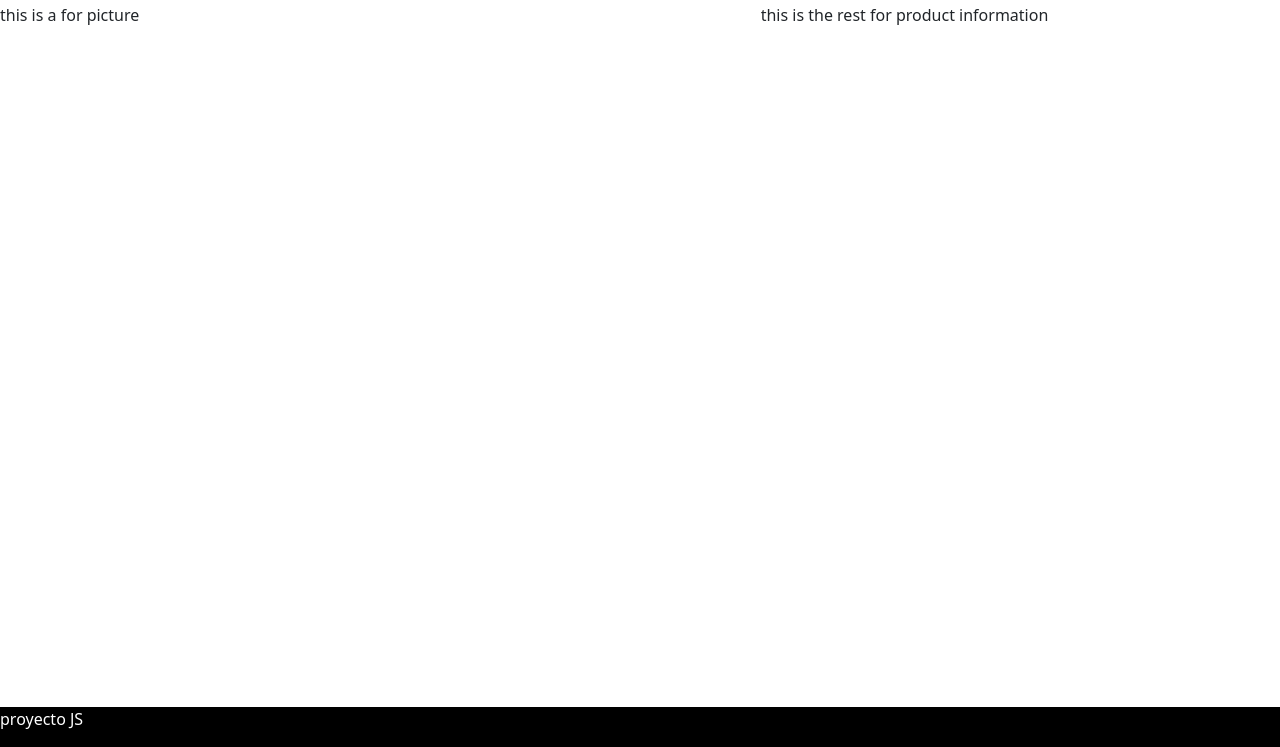
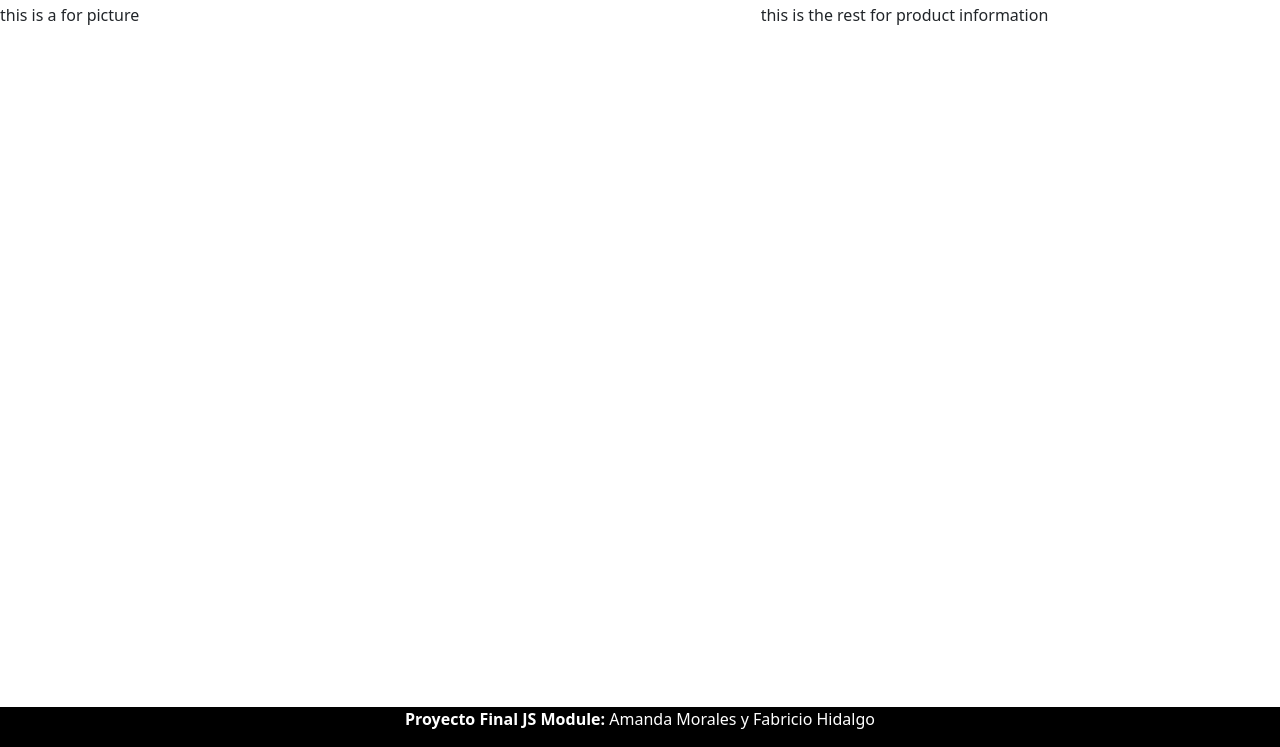
Before and after one commit to FabricioHidalgo/Proyecto-FED-Modulo-2, a plain HTML site: page index.html in a window 1280 px wide. Shown: the part 53-800 px from the top of the page. Drawn offline with nearby package versions, Linux system fonts and the light colour scheme.

Commit message:
changed the footer

```diff
--- a/index.html
+++ b/index.html
@@ -40,7 +40,7 @@
 
     </div>
     <footer>
-        proyecto JS
+        <b>Proyecto Final JS Module:</b> Amanda Morales y Fabricio Hidalgo
     </footer>
 
 
--- a/style.css
+++ b/style.css
@@ -17,6 +17,7 @@ footer{
     bottom: 0;
     width: 100%;
     height: 2.5rem;
+    text-align: center;
 }
 #header_invierno{
     color: white;
```
